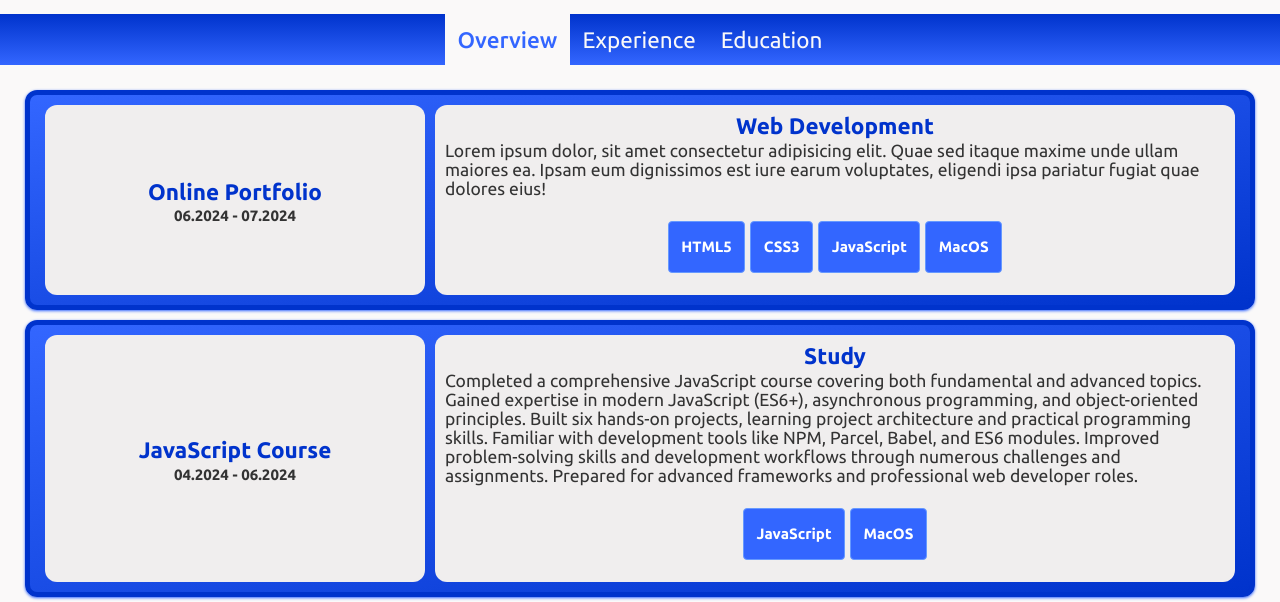
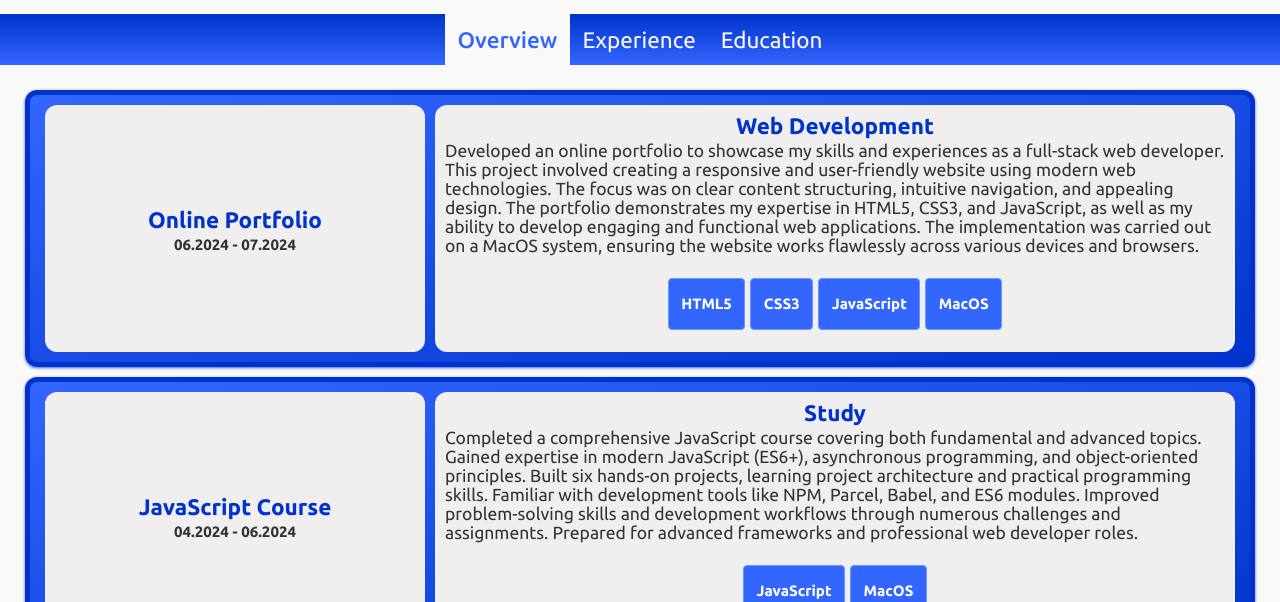
Before and after one commit to DerLippo/Portfolio, a website: page index.html in a window 1280 px wide. Shown: the part 498-1100 px from the top of the page. Drawn offline with Linux system fonts and the light colour scheme.

Commit message:
Improvements
Portfolio Text Update

```diff
--- a/index.html
+++ b/index.html
@@ -62,10 +62,16 @@
             <div class="article__right">
               <h3 class="article__subtitle">Web Development</h3>
               <p class="article__text">
-                Lorem ipsum dolor, sit amet consectetur adipisicing elit. Quae
-                sed itaque maxime unde ullam maiores ea. Ipsam eum dignissimos
-                est iure earum voluptates, eligendi ipsa pariatur fugiat quae
-                dolores eius!
+                Developed an online portfolio to showcase my skills and
+                experiences as a full-stack web developer. This project involved
+                creating a responsive and user-friendly website using modern web
+                technologies. The focus was on clear content structuring,
+                intuitive navigation, and appealing design. The portfolio
+                demonstrates my expertise in HTML5, CSS3, and JavaScript, as
+                well as my ability to develop engaging and functional web
+                applications. The implementation was carried out on a MacOS
+                system, ensuring the website works flawlessly across various
+                devices and browsers.
               </p>
               <div class="skills">
                 <div class="skills__item">HTML5</div>
```
